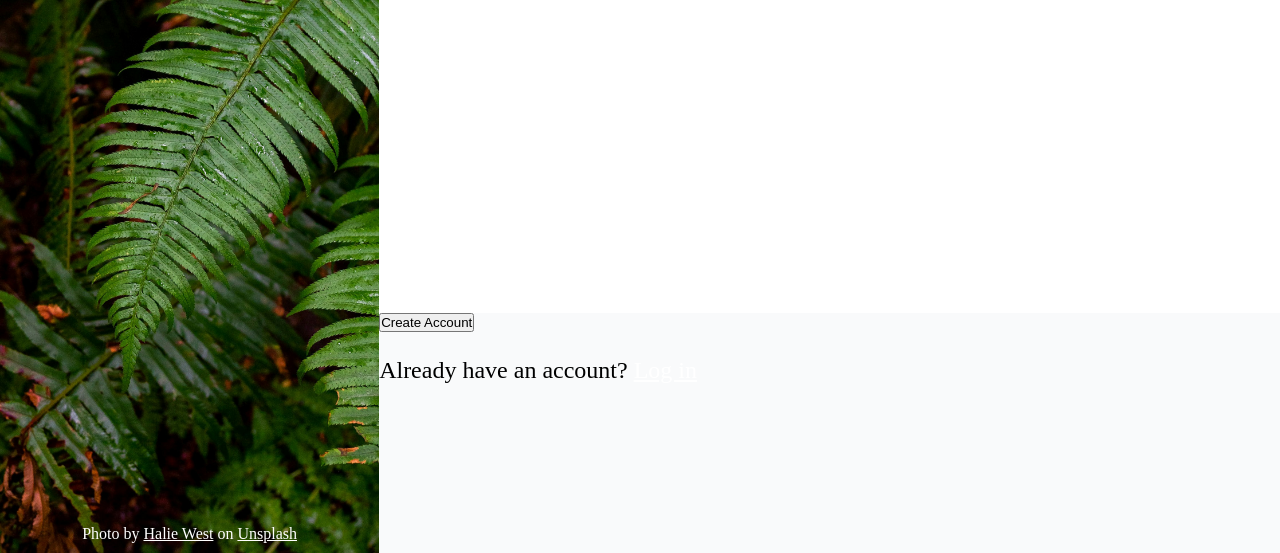
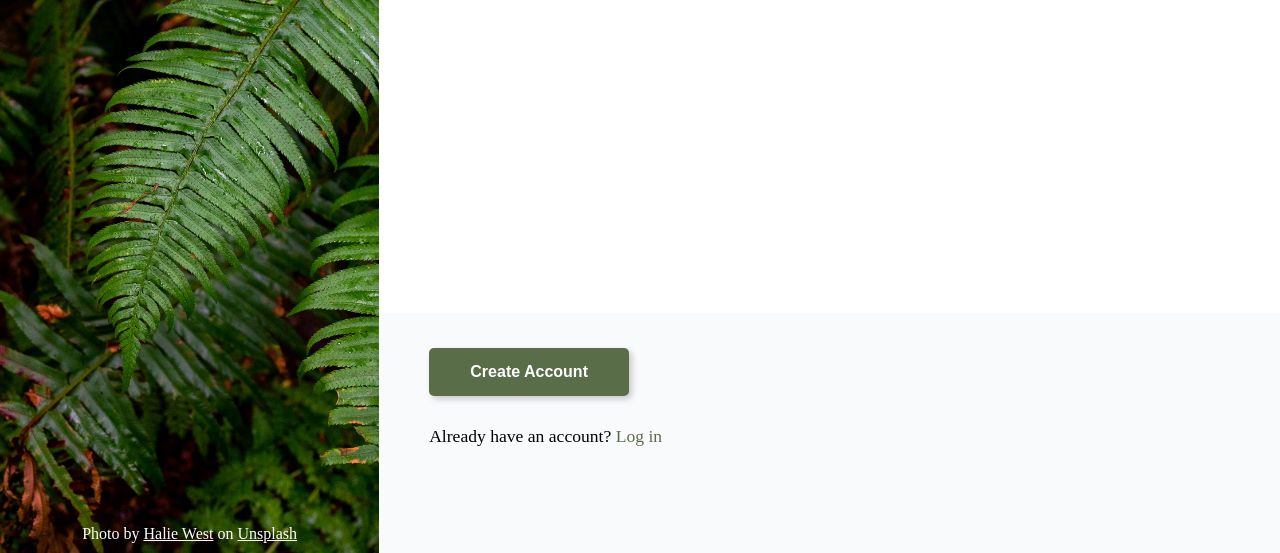
Before and after one commit to Himumi/sign-up-form, a plain HTML site: page index.html in a window 1280 px wide. Shown: the part 247-800 px from the top of the page. Drawn offline with Linux system fonts and the light colour scheme.

Commit message:
style: style 'create account' button

```diff
--- a/styles.css
+++ b/styles.css
@@ -75,6 +75,8 @@ header .right-header {
 
 .right-header div {
   height: 30%;
+  padding-left: 50px;
+  padding-top: 35px;
 }
 
 .right-header div:first-child {
@@ -82,7 +84,6 @@ header .right-header {
   flex-flow: column;
   justify-content: flex-end;
 
-  margin-left: 50px;
 }
 
 .right-header div p {
@@ -91,7 +92,7 @@ header .right-header {
   margin-bottom: 8px;
 }
 
-.right-header div p:last-child {
+.right-header .texts p:last-child {
   margin-top: 25px;
   margin-bottom: 55px;
 }
@@ -100,3 +101,33 @@ header .right-header {
   height: 40%;
   background-color: white;
 }
+
+.right-header button {
+  width: 200px;
+  padding: 15px 10px;
+
+  font-size: 1em;
+  font-weight: bold;
+
+  border: none;
+  border-radius: 5px;
+
+  color: white;
+  background-color: #5A6D49;
+  box-shadow: 3px 3px 6px 0px rgb(0 0 0 / 20%);
+}
+
+.right-header button:hover {
+  cursor: pointer;
+}
+
+.right-header button + p{
+  margin-top: 30px;
+  font-size: 1.1em;
+}
+
+.right-header button + p a {
+  color: #5A6D49;
+
+  text-decoration: none;
+}
```
